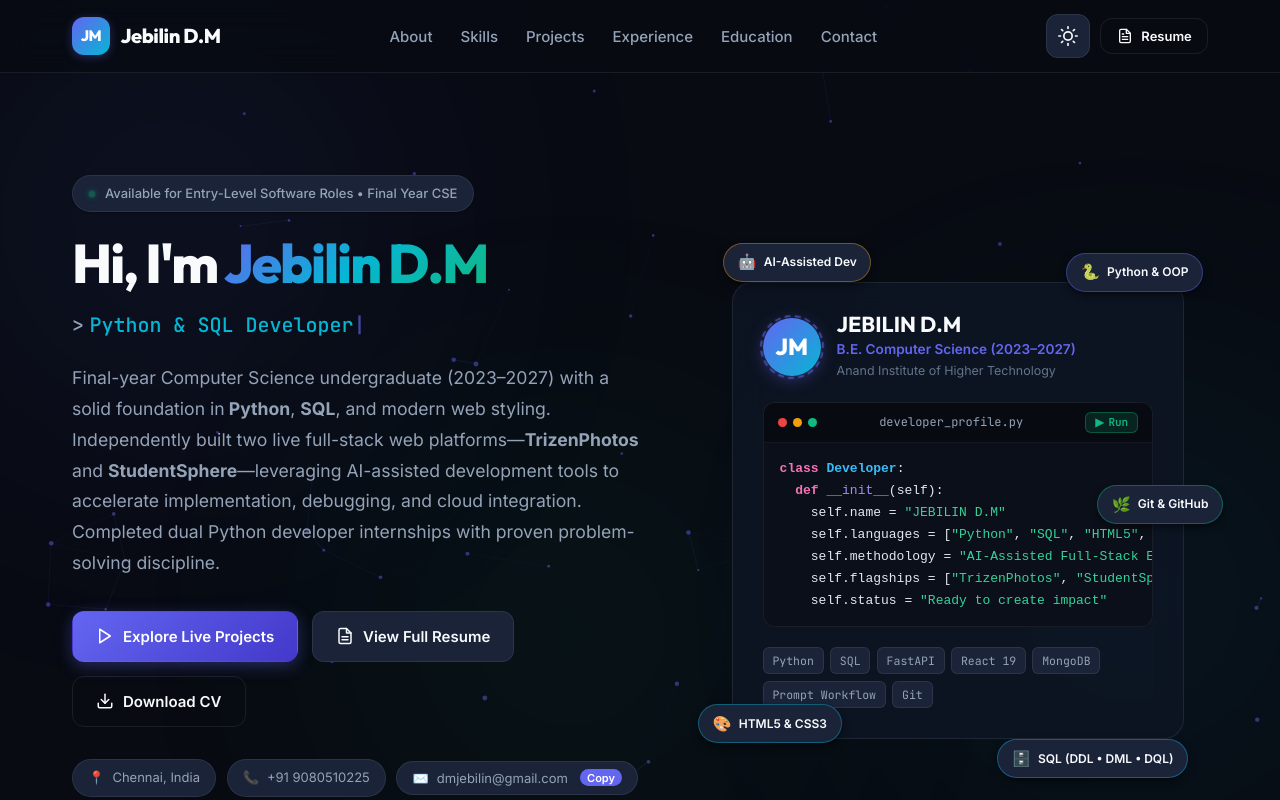
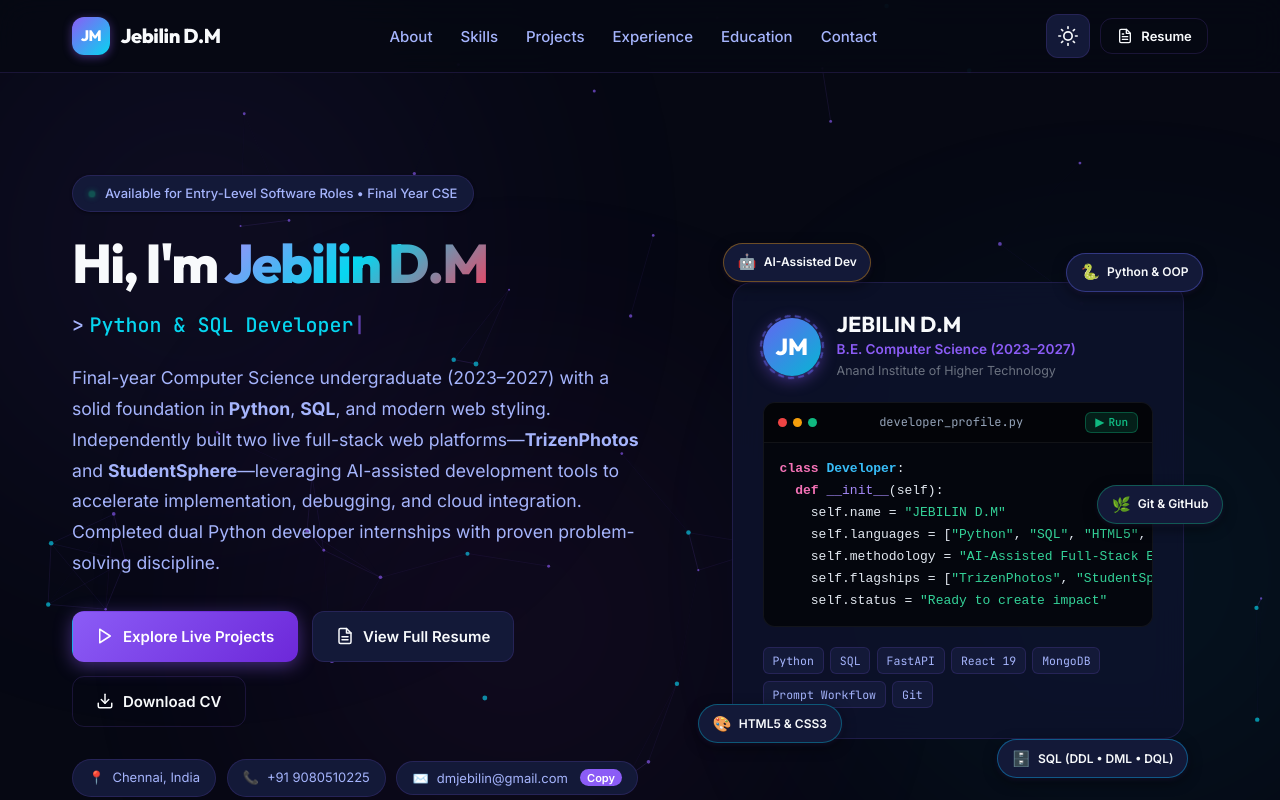
Before and after one commit to 20055518/portfolio, a React (Vite) app: page / in a window 1280 px wide. Shown: the top 800 px of the page. Built offline with nearby package versions, Linux system fonts and the light colour scheme.

Commit message:
style: apply Cyberpunk Deep Violet Neon theme with electric violet and neon cyan palette

```diff
--- a/src/components/BackgroundCanvas.jsx
+++ b/src/components/BackgroundCanvas.jsx
@@ -81,7 +81,7 @@ export default function BackgroundCanvas() {
       draw() {
         ctx.beginPath();
         ctx.arc(this.x, this.y, this.radius, 0, Math.PI * 2);
-        ctx.fillStyle = 'rgba(99, 102, 241, 0.45)';
+        ctx.fillStyle = this.radius > 2 ? 'rgba(6, 214, 240, 0.65)' : 'rgba(139, 92, 246, 0.65)';
         ctx.fill();
       }
     }
@@ -101,7 +101,7 @@ export default function BackgroundCanvas() {
       ctx.clearRect(0, 0, width, height);
 
       // Draw connection lines
-      const maxDistance = width < 640 ? 80 : 120;
+      const maxDistance = width < 640 ? 85 : 130;
       for (let i = 0; i < particles.length; i++) {
         for (let j = i + 1; j < particles.length; j++) {
           const dx = particles[i].x - particles[j].x;
@@ -109,11 +109,11 @@ export default function BackgroundCanvas() {
           const distance = Math.sqrt(dx * dx + dy * dy);
 
           if (distance < maxDistance) {
-            const alpha = (1 - distance / maxDistance) * 0.18;
+            const alpha = (1 - distance / maxDistance) * 0.22;
             ctx.beginPath();
             ctx.moveTo(particles[i].x, particles[i].y);
             ctx.lineTo(particles[j].x, particles[j].y);
-            ctx.strokeStyle = `rgba(99, 102, 241, ${alpha})`;
+            ctx.strokeStyle = `rgba(139, 92, 246, ${alpha})`;
             ctx.lineWidth = 0.85;
             ctx.stroke();
           }
--- a/src/index.css
+++ b/src/index.css
@@ -9,42 +9,43 @@
   --font-heading: 'Outfit', var(--font-sans);
   --font-mono: 'JetBrains Mono', monospace;
 
-  /* Dark Theme Palette (Default) */
-  --bg-page: #080b12;
-  --bg-surface: #0f1626;
-  --bg-surface-elevated: #1a2338;
-  --bg-card: rgba(15, 22, 38, 0.78);
-  --bg-card-hover: rgba(26, 35, 56, 0.9);
-  --border-subtle: rgba(255, 255, 255, 0.08);
-  --border-hover: rgba(99, 102, 241, 0.45);
-  --border-focus: rgba(99, 102, 241, 0.4);
+  /* Cyberpunk / Deep Violet Neon Palette (Default) */
+  --bg-page: #060813;
+  --bg-surface: #0b0f24;
+  --bg-surface-elevated: #131938;
+  --bg-card: rgba(14, 19, 44, 0.82);
+  --bg-card-hover: rgba(23, 30, 68, 0.94);
+  --border-subtle: rgba(139, 92, 246, 0.16);
+  --border-hover: rgba(168, 85, 247, 0.65);
+  --border-focus: rgba(6, 214, 240, 0.6);
 
   --text-primary: #f8fafc;
-  --text-secondary: #94a3b8;
-  --text-muted: #64748b;
-
-  --primary: #6366f1;
-  --primary-hover: #4f46e5;
-  --primary-glow: rgba(99, 102, 241, 0.35);
-  --primary-light: rgba(99, 102, 241, 0.12);
-
-  --accent-cyan: #06b6d4;
+  --text-secondary: #a5b4fc;
+  --text-muted: #6b7280;
+
+  --primary: #8b5cf6;
+  --primary-hover: #7c3aed;
+  --primary-glow: rgba(139, 92, 246, 0.45);
+  --primary-light: rgba(139, 92, 246, 0.16);
+
+  --accent-cyan: #06d6f0;
+  --accent-magenta: #f43f5e;
   --accent-emerald: #10b981;
-  --accent-amber: #f59e0b;
-  --accent-pink: #ec4899;
-
-  --nav-bg: rgba(8, 11, 18, 0.84);
-  --modal-bg: #0f1626;
-  --code-bg: #0b0f19;
-
-  --spotlight-color: rgba(99, 102, 241, 0.14);
-  --canvas-node-color: rgba(99, 102, 241, 0.45);
-  --canvas-line-color: rgba(99, 102, 241, 0.12);
-
-  --shadow-sm: 0 1px 2px 0 rgba(0, 0, 0, 0.35);
-  --shadow-md: 0 4px 10px -1px rgba(0, 0, 0, 0.45), 0 2px 5px -2px rgba(0, 0, 0, 0.35);
-  --shadow-lg: 0 16px 30px -4px rgba(0, 0, 0, 0.55), 0 6px 12px -4px rgba(0, 0, 0, 0.45);
-  --shadow-glow: 0 0 30px rgba(99, 102, 241, 0.28);
+  --accent-amber: #fbbf24;
+  --accent-pink: #d946ef;
+
+  --nav-bg: rgba(6, 8, 19, 0.88);
+  --modal-bg: #0b0f24;
+  --code-bg: #04060d;
+
+  --spotlight-color: rgba(139, 92, 246, 0.22);
+  --canvas-node-color: rgba(139, 92, 246, 0.6);
+  --canvas-line-color: rgba(6, 214, 240, 0.18);
+
+  --shadow-sm: 0 1px 3px 0 rgba(0, 0, 0, 0.5);
+  --shadow-md: 0 4px 14px -1px rgba(0, 0, 0, 0.6), 0 2px 6px -2px rgba(139, 92, 246, 0.25);
+  --shadow-lg: 0 18px 36px -4px rgba(0, 0, 0, 0.75), 0 8px 16px -4px rgba(139, 92, 246, 0.35);
+  --shadow-glow: 0 0 35px rgba(139, 92, 246, 0.4), 0 0 15px rgba(6, 214, 240, 0.25);
 
   --radius-sm: 6px;
   --radius-md: 12px;
@@ -56,7 +57,7 @@
   --transition-slow: 0.5s cubic-bezier(0.16, 1, 0.3, 1);
 
   color-scheme: dark;
-  scrollbar-color: #334155 #080b12;
+  scrollbar-color: #4c1d95 #060813;
 }
 
 /* Light Theme Overrides */
@@ -174,25 +175,25 @@ img, svg {
 .glow-orb-1 {
   top: -10%;
   left: -10%;
-  width: min(600px, 90vw);
-  height: min(600px, 90vw);
-  background: radial-gradient(circle, #6366f1 0%, rgba(99, 102, 241, 0) 70%);
+  width: min(650px, 90vw);
+  height: min(650px, 90vw);
+  background: radial-gradient(circle, #8b5cf6 0%, rgba(139, 92, 246, 0) 70%);
 }
 
 .glow-orb-2 {
-  top: 40%;
+  top: 35%;
   right: -10%;
-  width: min(550px, 85vw);
-  height: min(550px, 85vw);
-  background: radial-gradient(circle, #06b6d4 0%, rgba(6, 182, 212, 0) 70%);
+  width: min(580px, 85vw);
+  height: min(580px, 85vw);
+  background: radial-gradient(circle, #06d6f0 0%, rgba(6, 214, 240, 0) 70%);
 }
 
 .glow-orb-3 {
   bottom: -10%;
-  left: 25%;
-  width: min(500px, 80vw);
-  height: min(500px, 80vw);
-  background: radial-gradient(circle, #10b981 0%, rgba(16, 185, 129, 0) 70%);
+  left: 20%;
+  width: min(520px, 80vw);
+  height: min(520px, 80vw);
+  background: radial-gradient(circle, #d946ef 0%, rgba(217, 70, 239, 0) 70%);
 }
 
 .container {
@@ -205,7 +206,7 @@ img, svg {
 }
 
 .text-gradient {
-  background: linear-gradient(135deg, #6366f1 0%, #06b6d4 50%, #10b981 100%);
+  background: linear-gradient(135deg, #a78bfa 0%, #06d6f0 50%, #f43f5e 100%);
   -webkit-background-clip: text;
   -webkit-text-fill-color: transparent;
   background-clip: text;
@@ -322,15 +323,17 @@ img, svg {
 }
 
 .btn-primary {
-  background: linear-gradient(135deg, var(--primary) 0%, #4338ca 100%);
+  background: linear-gradient(135deg, #8b5cf6 0%, #6d28d9 50%, #06d6f0 100%);
+  background-size: 200% 200%;
   color: #ffffff;
-  box-shadow: 0 4px 16px var(--primary-glow);
+  box-shadow: 0 4px 18px var(--primary-glow);
 }
 
 .btn-primary:hover {
   transform: translateY(-2px);
-  box-shadow: 0 6px 22px var(--primary-glow);
-  filter: brightness(1.06);
+  background-position: right center;
+  box-shadow: 0 6px 26px var(--primary-glow), 0 0 12px rgba(6, 214, 240, 0.4);
+  filter: brightness(1.08);
 }
 
 .btn-secondary {
```
